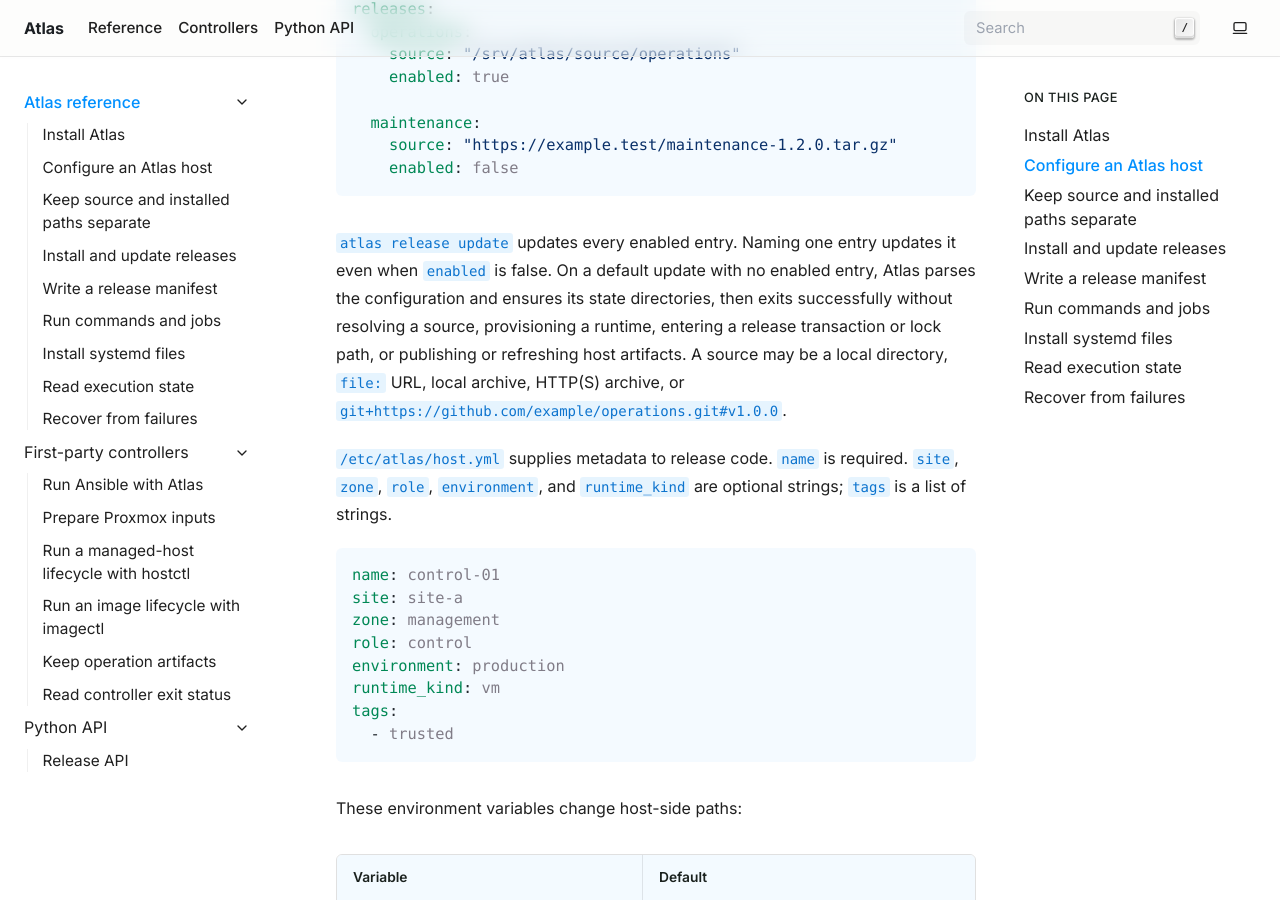
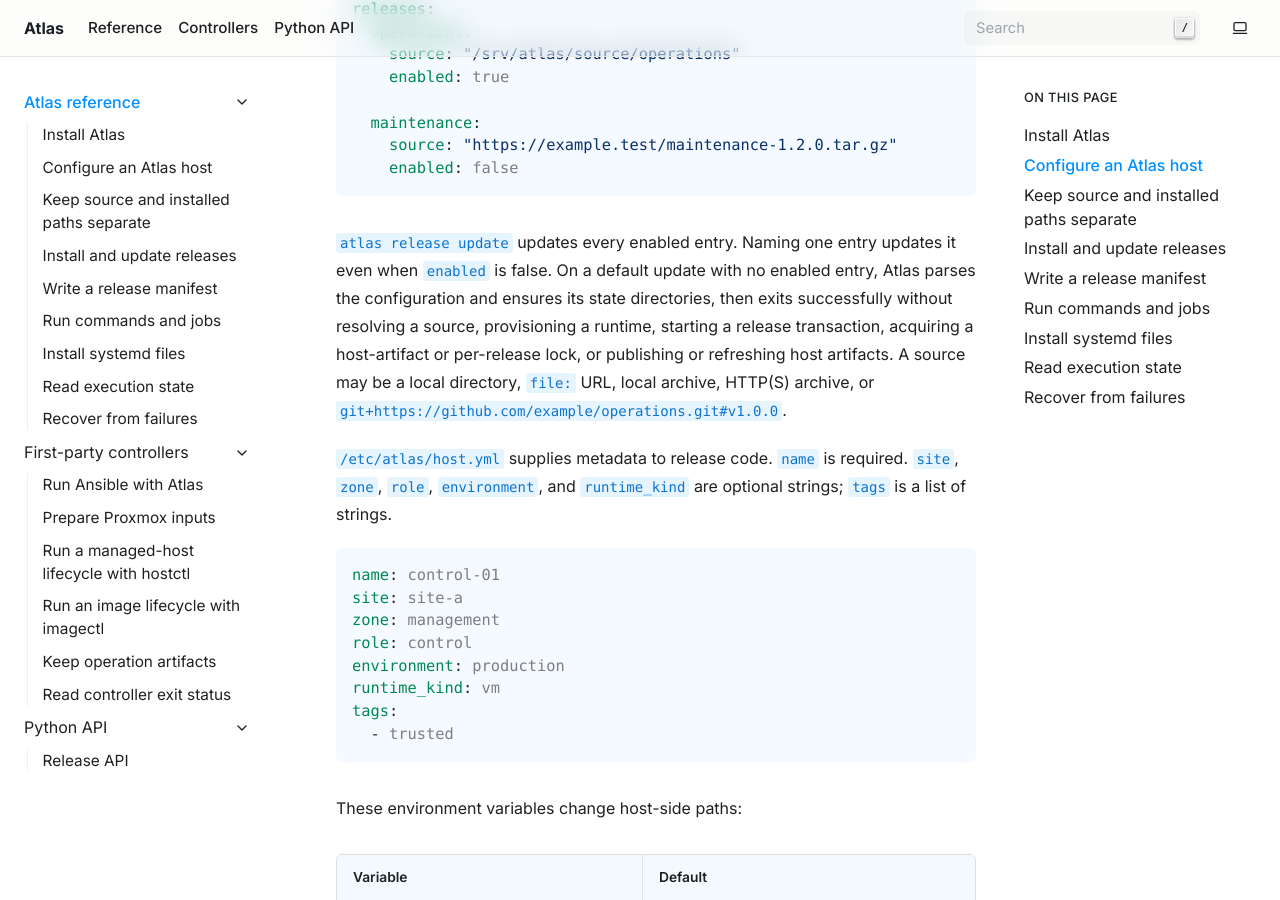
Before and after one commit to alflag-org/atlas, a Sphinx documentation site: the page built from docs/reference.rst, in a window 1280 px wide and 900 px high, scrolled down 1208 px. Built offline with Sphinx 7.4.7, drawn with Linux system fonts in a browser that asks for light colours.

Commit message:
fix: clarify release update lock semantics

```diff
--- a/docs/reference.rst
+++ b/docs/reference.rst
@@ -52,8 +52,9 @@ Atlas reads ``/etc/atlas/config.yml``. The schema is strict and rejects unknown
 ``atlas release update`` updates every enabled entry. Naming one entry updates it even when
 ``enabled`` is false. On a default update with no enabled entry, Atlas parses the configuration and
 ensures its state directories, then exits successfully without resolving a source, provisioning a
-runtime, entering a release transaction or lock path, or publishing or refreshing host artifacts. A
-source may be a local directory, ``file:`` URL, local archive, HTTP(S) archive, or
+runtime, starting a release transaction, acquiring a host-artifact or per-release lock, or publishing
+or refreshing host artifacts. A source may be a local directory, ``file:`` URL, local archive,
+HTTP(S) archive, or
 ``git+https://github.com/example/operations.git#v1.0.0``.
 
 ``/etc/atlas/host.yml`` supplies metadata to release code. ``name`` is required. ``site``, ``zone``,
```
Also changed, not shown: README.md (+3 -2 lines), 1 other file.
